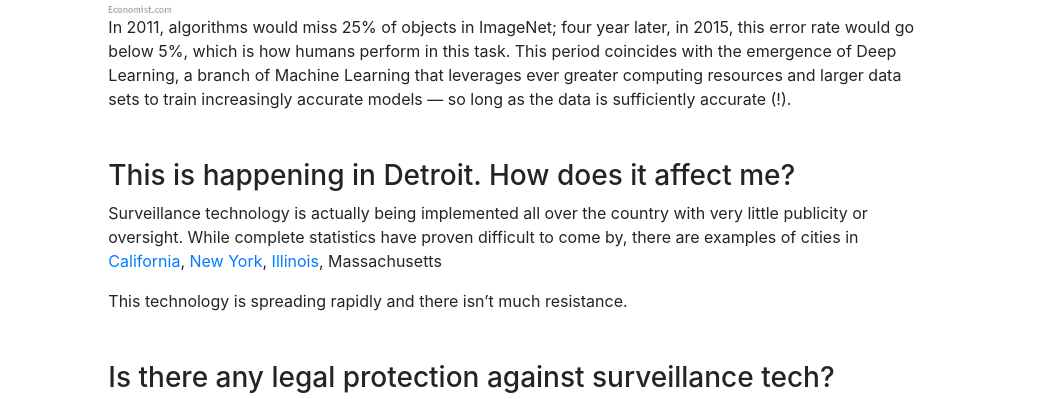
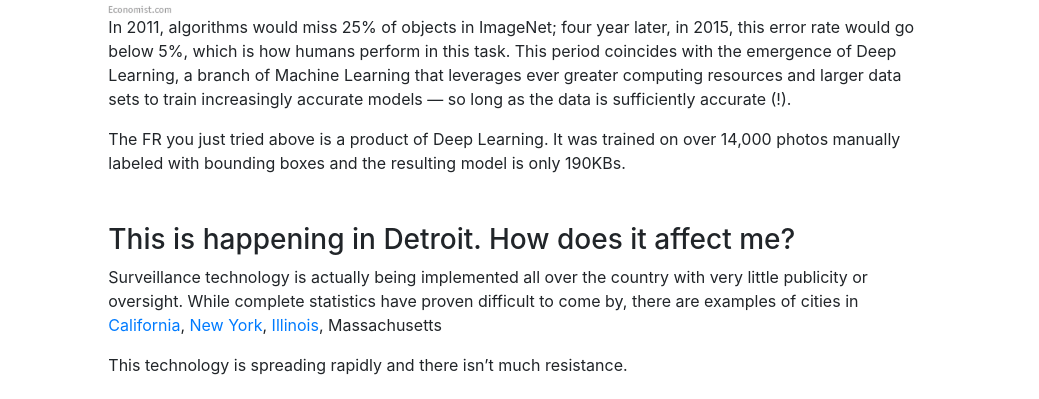
Before and after one commit to kjschmidt913/surveillance-tech-guide, a plain HTML site: page index.html in a window 1280 px wide. Shown: the part 3602-4001 px from the top of the page, without its empty margins (120-1159 px from the left). Drawn offline with nearby package versions, Linux system fonts and the light colour scheme.

Commit message:
Concluding with details about the iframe model.

```diff
--- a/index.html
+++ b/index.html
@@ -79,6 +79,7 @@
         <p>It's worthy of note that FR tech has benefited tremendously from recent advances in an area of Machine Learning called "Computer Vision" where computers are taught to recognize real-world entities, more generally, within images. Below we can see how much progress has been made on object detection in ImageNet, the most traditional open data set used by the Computer Vision community.</p>
         <img src='https://github.com/kjschmidt913/surveillance-tech-guide/blob/master/images/cv_progress.png?raw=true' width='320px' height='320px'/>
         <p>In 2011, algorithms would miss 25% of objects in ImageNet; four year later, in 2015, this error rate would go below 5%, which is how humans perform in this task. This period coincides with the emergence of Deep Learning, a branch of Machine Learning that leverages ever greater computing resources and larger data sets to train increasingly accurate models — so long as the data is sufficiently accurate (!).</p>
+        <p>The FR you just tried above is a product of Deep Learning. It was trained on over 14,000 photos manually labeled with bounding boxes and the resulting model is only 190KBs.</p>
 
     </section>
 
```
